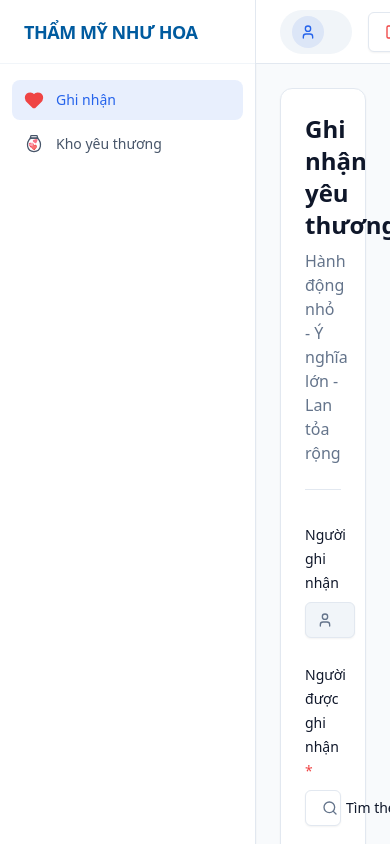
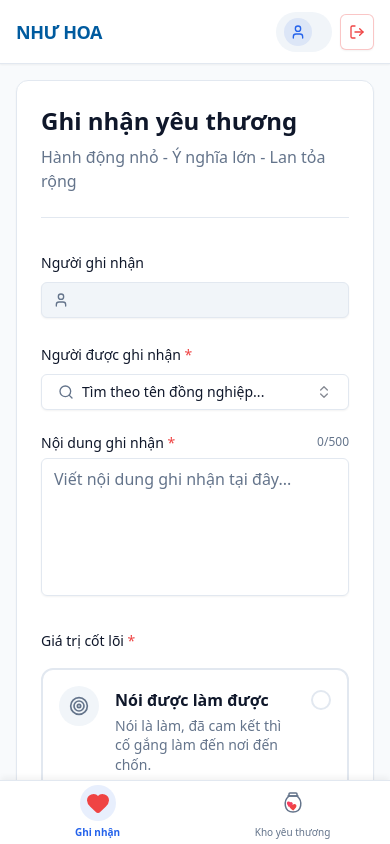
Before and after one commit to tung1911/nhuhoavanhoa, a React (Vite) app: page /ghi-nhan in a window 390 px wide. Built offline with nearby package versions, Linux system fonts and the light colour scheme; sample sign-in values are in the browser's storage.

Commit message:
Add responsive mobile layout with Bottom Navigation

```diff
--- /dev/null
+++ b/src/components/BottomNav.jsx
@@ -0,0 +1,75 @@
+import React from 'react';
+import { NavLink } from 'react-router-dom';
+import { HeartHandshake, Heart } from 'lucide-react';
+import clsx from 'clsx';
+
+const RedHeartIcon = ({ className }) => (
+  <Heart className={clsx(className, "text-red-500 fill-red-500")} />
+);
+
+const HeartJarIcon = ({ className }) => (
+  <svg
+    xmlns="http://www.w3.org/2000/svg"
+    viewBox="0 0 24 24"
+    fill="none"
+    stroke="currentColor"
+    strokeWidth="1.5"
+    strokeLinecap="round"
+    strokeLinejoin="round"
+    className={className}
+  >
+    <path d="M9 2h6a1 1 0 0 1 1 1v2H8V3a1 1 0 0 1 1-1z" />
+    <path d="M7 5h10" />
+    <path d="M8 5 C 2 10, 3 21, 12 21 C 21 21, 22 10, 16 5" />
+    <g transform="translate(7.5, 12.5) scale(0.35) rotate(-5)">
+      <path d="M12 21.35l-1.45-1.32C5.4 15.36 2 12.28 2 8.5 2 5.42 4.42 3 7.5 3c1.74 0 3.41.81 4.5 2.09C13.09 3.81 14.76 3 16.5 3 19.58 3 22 5.42 22 8.5c0 3.78-3.4 6.86-8.55 11.54L12 21.35z" fill="#ef4444" stroke="none" />
+    </g>
+    <g transform="translate(6, 9) scale(0.3) rotate(15)">
+      <path d="M12 21.35l-1.45-1.32C5.4 15.36 2 12.28 2 8.5 2 5.42 4.42 3 7.5 3c1.74 0 3.41.81 4.5 2.09C13.09 3.81 14.76 3 16.5 3 19.58 3 22 5.42 22 8.5c0 3.78-3.4 6.86-8.55 11.54L12 21.35z" fill="#f43f5e" stroke="none" />
+    </g>
+  </svg>
+);
+
+const BottomNav = ({ loveStorageMenuRef }) => {
+  const menuItems = [
+    { path: '/ghi-nhan', name: 'Ghi nhận', icon: RedHeartIcon },
+    { path: '/kho-yeu-thuong', name: 'Kho yêu thương', icon: HeartJarIcon, ref: loveStorageMenuRef },
+  ];
+
+  return (
+    <nav className="flex justify-around items-center h-16 bg-white border-t border-slate-200 shadow-[0_-4px_6px_-1px_rgb(0,0,0,0.05)] pb-safe">
+      {menuItems.map((item) => (
+        <NavLink
+          key={item.path}
+          to={item.path}
+          ref={item.ref}
+          className={({ isActive }) => clsx(
+            "flex flex-col items-center justify-center w-full h-full space-y-1 transition-colors",
+            isActive
+              ? "text-primary"
+              : "text-slate-500 hover:text-slate-900"
+          )}
+        >
+          {({ isActive }) => (
+            <>
+              <div className={clsx(
+                "p-1.5 rounded-full transition-colors",
+                isActive ? "bg-primary/10" : "bg-transparent"
+              )}>
+                <item.icon className="w-6 h-6" />
+              </div>
+              <span className={clsx(
+                "text-[10px] font-medium",
+                isActive ? "text-primary font-semibold" : ""
+              )}>
+                {item.name}
+              </span>
+            </>
+          )}
+        </NavLink>
+      ))}
+    </nav>
+  );
+};
+
+export default BottomNav;
--- a/src/components/Header.jsx
+++ b/src/components/Header.jsx
@@ -8,20 +8,23 @@ const Header = () => {
   const { user, logout } = useAuth();
 
   return (
-    <header className="h-16 bg-card border-b flex justify-between items-center px-6 lg:px-8">
-      <div></div>
+    <header className="h-16 bg-card border-b flex justify-between items-center px-4 md:px-6 lg:px-8 z-10 shadow-sm">
+      {/* Mobile Title / Desktop Empty space */}
+      <div className="md:w-auto">
+        <span className="md:hidden font-bold text-lg text-[#005b9f] tracking-tight uppercase whitespace-nowrap">Như Hoa</span>
+      </div>
 
-      <div className="flex items-center gap-4">
-        <div className="flex items-center gap-2 bg-muted px-3 py-1.5 rounded-full">
-          <div className="w-8 h-8 rounded-full bg-primary/10 text-primary flex items-center justify-center">
+      <div className="flex items-center gap-2 md:gap-4">
+        <div className="flex items-center gap-2 bg-muted px-2 md:px-3 py-1.5 rounded-full max-w-[140px] md:max-w-none">
+          <div className="w-7 h-7 md:w-8 md:h-8 rounded-full bg-primary/10 text-primary flex items-center justify-center shrink-0">
             <User className="w-4 h-4" />
           </div>
-          <span className="font-medium text-sm text-foreground pr-2">{user?.fullName}</span>
+          <span className="font-medium text-xs md:text-sm text-foreground pr-1 md:pr-2 truncate">{user?.fullName}</span>
         </div>
 
-        <Button onClick={logout} variant="outline" className="h-10 text-destructive hover:bg-destructive hover:text-destructive-foreground">
-          <LogOut className="w-4 h-4 mr-2" />
-          Đăng xuất
+        <Button onClick={logout} variant="outline" size="sm" className="h-9 px-2 md:px-4 md:h-10 text-destructive border-destructive/30 hover:bg-destructive hover:text-destructive-foreground">
+          <LogOut className="w-4 h-4 md:mr-2" />
+          <span className="hidden md:inline">Đăng xuất</span>
         </Button>
       </div>
     </header>
--- a/src/components/Layout.jsx
+++ b/src/components/Layout.jsx
@@ -2,20 +2,32 @@ import React, { useRef } from 'react';
 import { Outlet } from 'react-router-dom';
 import Sidebar from './Sidebar';
 import Header from './Header';
+import BottomNav from './BottomNav';
 
 const Layout = () => {
   const loveStorageMenuRef = useRef(null);
 
   return (
-    <div className="flex h-screen bg-slate-50 overflow-hidden">
-      <Sidebar loveStorageMenuRef={loveStorageMenuRef} />
-      <div className="flex flex-col flex-1 overflow-hidden">
+    <div className="flex flex-col md:flex-row h-[100dvh] bg-slate-50 overflow-hidden">
+      {/* Desktop Sidebar */}
+      <div className="hidden md:flex">
+        <Sidebar loveStorageMenuRef={loveStorageMenuRef} />
+      </div>
+
+      <div className="flex flex-col flex-1 overflow-hidden relative">
         <Header />
-        <main className="flex-1 overflow-y-auto p-6">
-          <div className="max-w-6xl mx-auto">
+
+        {/* Main Content Area */}
+        <main className="flex-1 overflow-y-auto p-4 md:p-6 pb-20 md:pb-6 custom-scrollbar">
+          <div className="max-w-6xl mx-auto h-full">
             <Outlet context={{ loveStorageMenuRef }} />
           </div>
         </main>
+
+        {/* Mobile Bottom Navigation */}
+        <div className="md:hidden absolute bottom-0 left-0 right-0 z-50">
+          <BottomNav loveStorageMenuRef={loveStorageMenuRef} />
+        </div>
       </div>
     </div>
   );
--- a/src/components/Sidebar.jsx
+++ b/src/components/Sidebar.jsx
@@ -51,7 +51,7 @@ const Sidebar = ({ loveStorageMenuRef }) => {
   ];
 
   return (
-    <aside className="w-64 bg-white border-r border-slate-200 flex flex-col shadow-sm">
+    <aside className="hidden md:flex w-64 bg-white border-r border-slate-200 flex-col shadow-sm">
       <div className="h-16 flex items-center px-6 border-b border-slate-100">
         <span className="font-bold text-lg text-[#005b9f] tracking-tight uppercase whitespace-nowrap">Thẩm mỹ Như Hoa</span>
       </div>
```
